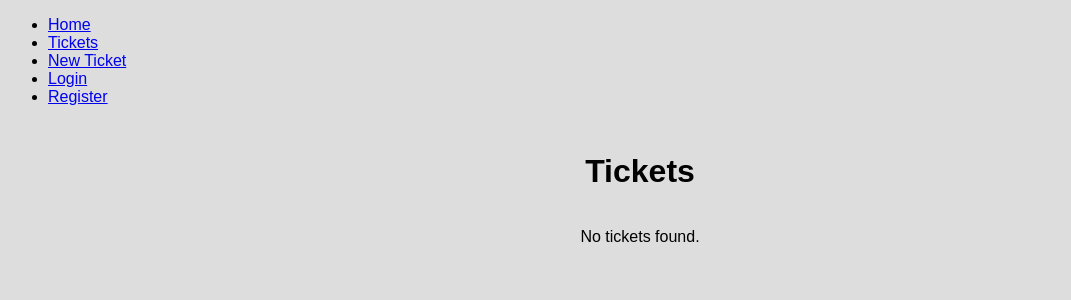
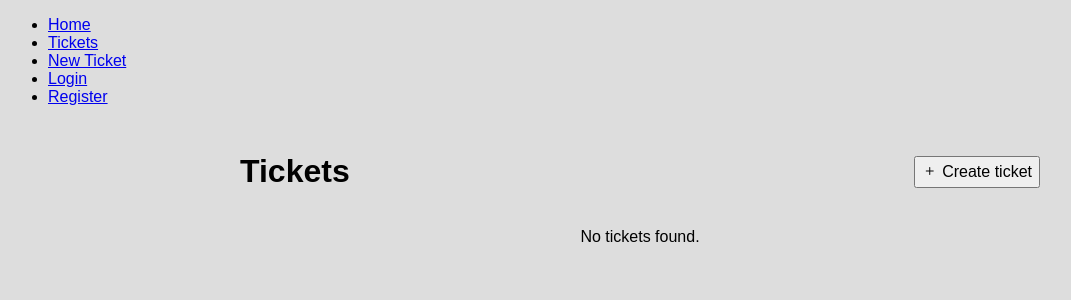
Before and after one commit to HarrisonT0/helpdesk-tickets, a Flask app: page /tickets in a window 1280 px wide. Shown: the top 300 px of the page, without its empty margins (0-1071 px from the left). Run offline with Flask 3, Linux system fonts and the light colour scheme; data that the repository does not hold is empty.

Commit message:
feat: added new ticket button to tickets page

```diff
--- a/helpdesk_manager/static/styles.css
+++ b/helpdesk_manager/static/styles.css
@@ -1,5 +1,10 @@
 * {
   font-family: Arial, Helvetica, sans-serif;
+}
+
+button {
+  font-size: 1rem;
+  padding-block: 5px;
 }
 
 /* Forms and alike */
@@ -75,6 +80,14 @@ input {
   }
 }
 
+header {
+  display: flex;
+  justify-content: space-between;
+  max-width: 800px;
+  width: 100%;
+  align-items: center;
+}
+
 /* Flashes */
 
 .flashes {
--- a/helpdesk_manager/templates/tickets/list.html
+++ b/helpdesk_manager/templates/tickets/list.html
@@ -4,7 +4,10 @@
 
 {% block content %}
     <div class="centered-container">
-        <h1>Tickets</h1>
+        <header>
+            <h1>Tickets</h1>
+            <a href="/tickets/new"><button><i class="bi bi-plus"></i> Create ticket</button></a>
+        </header>
 
         {% if tickets %}
             <ul class="ticket-list">
```
